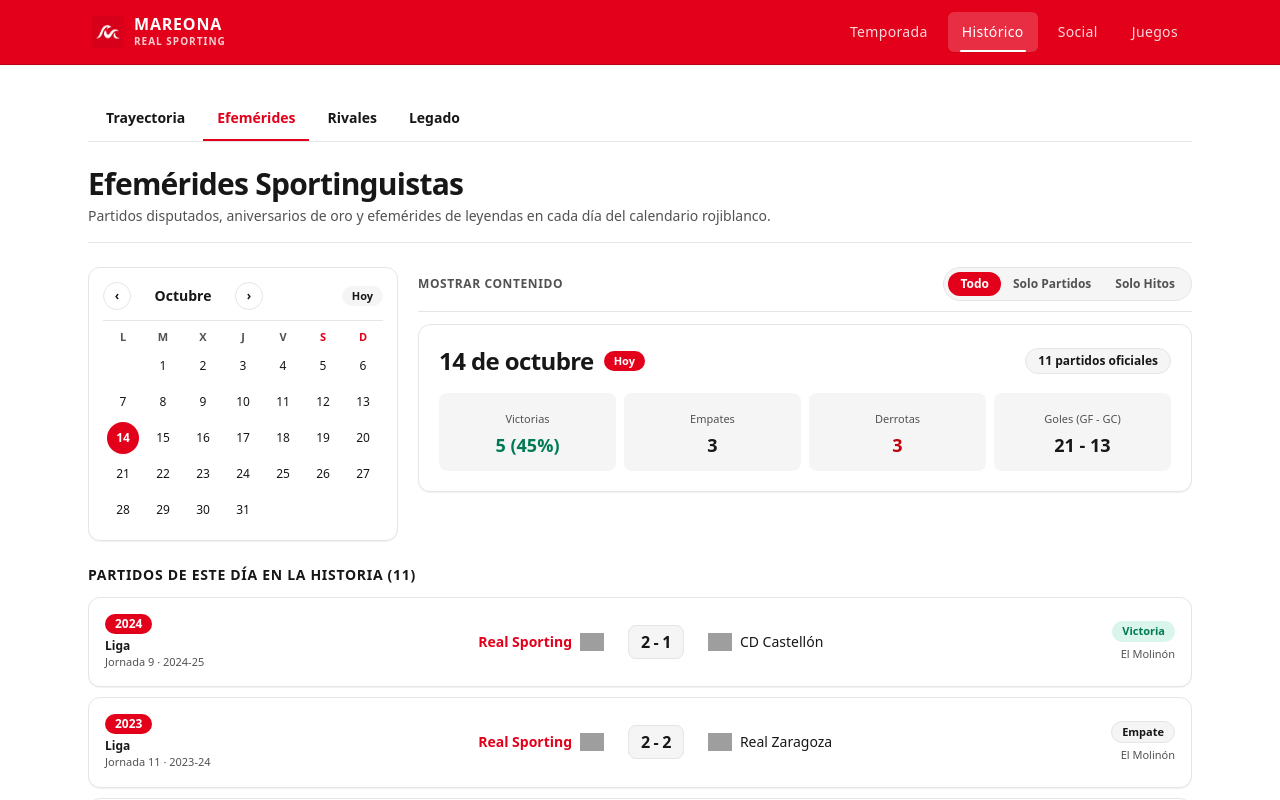
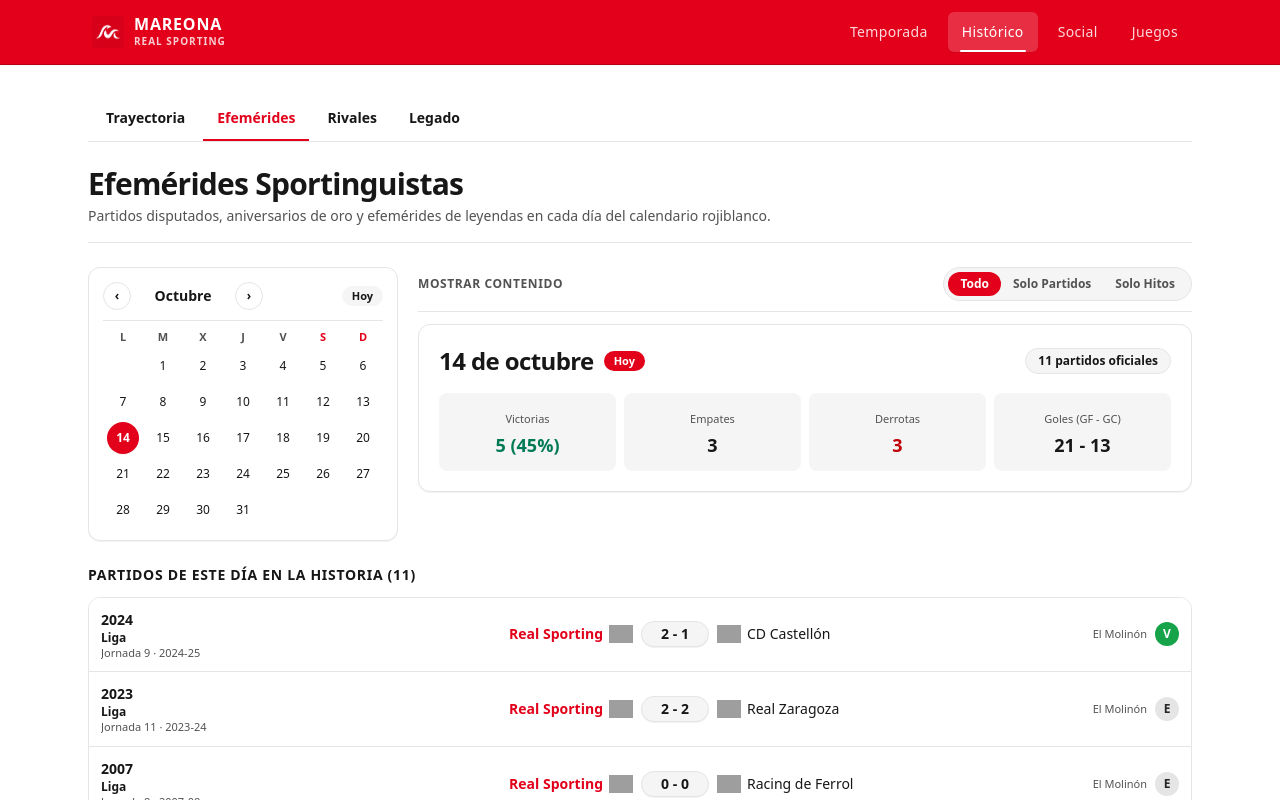
Before and after one commit to MarcoLorenzoMartinez/mareona, a Next.js app: page /historico/efemerides in a window 1280 px wide. Shown: the top 800 px of the page. Built offline with nearby package versions, Linux system fonts and the light colour scheme; grey boxes are pictures that could not be loaded.

Commit message:
feat(historico): adopt Trayectoria match row layout with historical date context in ephemerides

```diff
--- /dev/null
+++ b/src/app/(main)/historico/efemerides/ephemerides-match-row.tsx
@@ -0,0 +1,128 @@
+// Client: Fila interactiva de partido en efemérides con contexto histórico a la izquierda
+"use client";
+
+import type { DayMatchItem } from "@/lib/historical/ephemerides-types";
+import { TeamCrest } from "@/components/media/team-crest";
+
+interface EphemeridesMatchRowProps {
+  readonly match: DayMatchItem;
+  readonly onSelect: (match: DayMatchItem) => void;
+}
+
+function getCompetitionBg(comp: string): string {
+  if (comp === "Copa UEFA") return "bg-indigo-50/30 hover:bg-indigo-100/40";
+  if (comp === "Copa del Rey") return "bg-stone-50/80 hover:bg-stone-100/80";
+  if (comp === "Promoción") return "bg-amber-50/40 hover:bg-amber-100/50";
+  return "bg-white hover:bg-[var(--surface)]";
+}
+
+/**
+ * Single match row formatted with Trayectoria grid, prominent year and competition context.
+ */
+export function EphemeridesMatchRow({ match, onSelect }: EphemeridesMatchRowProps) {
+  return (
+    <div
+      role="button"
+      tabIndex={0}
+      onClick={() => onSelect(match)}
+      onKeyDown={(e) => {
+        if (e.key === "Enter" || e.key === " ") {
+          e.preventDefault();
+          onSelect(match);
+        }
+      }}
+      aria-label={`Ver acta oficial: ${match.homeTeam} ${match.homeScore} - ${match.awayScore} ${match.awayTeam}`}
+      className={`grid grid-cols-[100px_1fr_56px_1fr_28px] sm:grid-cols-[180px_1fr_68px_1fr_130px] md:grid-cols-[210px_1fr_68px_1fr_150px] lg:grid-cols-[230px_1fr_68px_1fr_160px] items-center gap-1.5 sm:gap-2 py-3 px-3 cursor-pointer transition-colors focus-visible:outline-none focus-visible:ring-2 focus-visible:ring-[var(--primary)] ${getCompetitionBg(
+        match.competition
+      )}`}
+    >
+      {/* 1. Context: Year, Competition, Round & Season */}
+      <div className="flex flex-col min-w-0 pr-1 leading-tight">
+        <span className="text-xs sm:text-sm font-extrabold text-[var(--foreground)] font-sans tabular-nums">
+          {match.year}
+        </span>
+        <span className="text-[11px] sm:text-xs font-semibold text-[var(--foreground)] truncate">
+          {match.competition}
+        </span>
+        <span className="text-[10px] sm:text-[11px] text-[var(--muted-foreground)] truncate font-sans tabular-nums">
+          {match.round} · {match.season}
+        </span>
+      </div>
+
+      {/* 2. Home Team & Crest */}
+      <div className="flex items-center justify-end gap-1.5 min-w-0 text-right">
+        <span
+          className={`text-xs sm:text-sm truncate ${
+            match.homeTeam === "Real Sporting"
+              ? "font-bold text-[var(--primary)]"
+              : "font-medium text-[var(--foreground)]"
+          }`}
+        >
+          {match.homeTeam}
+        </span>
+        <TeamCrest
+          crestUrl={match.homeCrestUrl}
+          teamName={match.homeTeam}
+          size="sm"
+          isSporting={match.homeTeam === "Real Sporting"}
+        />
+      </div>
+
+      {/* 3. Centered Score Badge */}
+      <div className="flex items-center justify-center">
+        <div className="flex items-center justify-center w-full px-1.5 sm:px-2 py-0.5 rounded-full bg-[var(--surface)] border border-[var(--border)] font-black text-xs sm:text-sm tabular-nums text-[var(--foreground)] shadow-2xs group-hover:border-[var(--primary)]">
+          {match.homeScore} - {match.awayScore}
+        </div>
+      </div>
+
+      {/* 4. Away Team & Crest */}
+      <div className="flex items-center justify-start gap-1.5 min-w-0 text-left">
+        <TeamCrest
+          crestUrl={match.awayCrestUrl}
+          teamName={match.awayTeam}
+          size="sm"
+          isSporting={match.awayTeam === "Real Sporting"}
+        />
+        <span
+          className={`text-xs sm:text-sm truncate ${
+            match.awayTeam === "Real Sporting"
+              ? "font-bold text-[var(--primary)]"
+              : "font-medium text-[var(--foreground)]"
+          }`}
+        >
+          {match.awayTeam}
+        </span>
+      </div>
+
+      {/* 5. Stadium & Outcome */}
+      <div className="flex items-center gap-2 justify-end">
+        {match.venue && (
+          <span
+            className="hidden md:inline-block text-[11px] text-[var(--muted-foreground)] truncate max-w-[105px] text-right"
+            title={match.venue}
+          >
+            {match.venue}
+          </span>
+        )}
+        <span
+          className={`w-6 h-6 rounded-full shrink-0 flex items-center justify-center text-xs font-black select-none ${
+            match.outcome === "V"
+              ? "bg-[#16a34a] text-white"
+              : match.outcome === "E"
+              ? "bg-neutral-200 text-neutral-800"
+              : "bg-[#dc2626] text-white"
+          }`}
+          aria-label={
+            match.outcome === "V"
+              ? "Victoria"
+              : match.outcome === "E"
+              ? "Empate"
+              : "Derrota"
+          }
+        >
+          {match.outcome}
+        </span>
+      </div>
+    </div>
+  );
+}
--- a/src/app/(main)/historico/efemerides/ephemerides-matches-list.tsx
+++ b/src/app/(main)/historico/efemerides/ephemerides-matches-list.tsx
@@ -1,15 +1,43 @@
+// Client: Lista interactiva de partidos con diseño de trayectoria y apertura de acta oficial
+"use client";
+
+import { useState } from "react";
 import type { DayMatchItem } from "@/lib/historical/ephemerides-types";
-import { TeamCrest } from "@/components/media/team-crest";
+import type { HistoricalMatch } from "@/lib/historical/types";
+import { EphemeridesMatchRow } from "./ephemerides-match-row";
+import { HistoricalMatchDetailModal } from "../match-detail-modal";
 
 interface EphemeridesMatchesListProps {
   readonly matches: readonly DayMatchItem[];
 }
 
 /**
- * Renders the list of official historical matches played on the chosen calendar date.
+ * Renders official historical matches using the Trayectoria layout,
+ * featuring date context on the left, centered score badge, team crests, and outcome pill.
  */
 export function EphemeridesMatchesList({ matches }: EphemeridesMatchesListProps) {
+  const [selectedMatch, setSelectedMatch] = useState<DayMatchItem | null>(null);
+
   if (matches.length === 0) return null;
+
+  const matchForModal: HistoricalMatch | null = selectedMatch
+    ? {
+        id: selectedMatch.id,
+        date: selectedMatch.date,
+        competition: selectedMatch.competition,
+        round: selectedMatch.round,
+        homeTeam: selectedMatch.homeTeam,
+        homeCrestUrl: selectedMatch.homeCrestUrl,
+        awayTeam: selectedMatch.awayTeam,
+        awayCrestUrl: selectedMatch.awayCrestUrl,
+        homeScore: selectedMatch.homeScore,
+        awayScore: selectedMatch.awayScore,
+        isHome: selectedMatch.isHome,
+        outcome: selectedMatch.outcome,
+        opponent: selectedMatch.opponent,
+        venue: selectedMatch.venue,
+      }
+    : null;
 
   return (
     <section aria-label="Partidos oficiales disputados en esta fecha" className="flex flex-col gap-3">
@@ -17,93 +45,20 @@ export function EphemeridesMatchesList({ matches }: EphemeridesMatchesListProps)
         Partidos de este día en la historia ({matches.length})
       </h3>
 
-      <div className="flex flex-col gap-2.5">
-        {matches.map((m) => {
-          const isWin = m.outcome === "V";
-          const isDraw = m.outcome === "E";
+      <div className="divide-y divide-[var(--border)] rounded-xl border border-[var(--border)] bg-white shadow-2xs overflow-hidden">
+        {matches.map((m) => (
+          <EphemeridesMatchRow key={m.id} match={m} onSelect={setSelectedMatch} />
+        ))}
+      </div>
 
-          return (
-            <article
-              key={m.id}
-              className="flex flex-col justify-between gap-3 rounded-xl border border-[var(--border)] bg-[var(--card)] p-4 shadow-2xs hover:border-[var(--border)]/80 sm:flex-row sm:items-center"
-            >
-              {/* Competition & Year Metadata */}
-              <div className="flex flex-row items-center gap-2 sm:flex-col sm:items-start sm:gap-1 min-w-32">
-                <span className="rounded-full bg-[var(--primary)] px-2.5 py-0.5 text-xs font-bold text-white font-sans tabular-nums">
-                  {m.year}
-                </span>
-                <div className="flex flex-col">
-                  <span className="text-xs font-semibold text-[var(--foreground)]">
-                    {m.competition}
-                  </span>
-                  <span className="text-[11px] text-[var(--muted-foreground)]">
-                    {m.round} · {m.season}
-                  </span>
-                </div>
-              </div>
-
-              {/* Matchup with Crests & Result */}
-              <div className="flex flex-1 items-center justify-center gap-3 sm:gap-6">
-                <div className="flex flex-1 items-center justify-end gap-2 text-right min-w-0">
-                  <span
-                    className={`truncate text-xs sm:text-sm ${
-                      m.isHome ? "font-bold text-[var(--primary)]" : "font-medium text-[var(--foreground)]"
-                    }`}
-                  >
-                    {m.homeTeam}
-                  </span>
-                  <TeamCrest
-                    crestUrl={m.homeCrestUrl}
-                    teamName={m.homeTeam}
-                    size="sm"
-                    isSporting={m.isHome}
-                  />
-                </div>
-
-                <div className="flex shrink-0 items-center justify-center rounded-lg bg-[var(--surface)] px-3 py-1 font-sans text-base font-extrabold tabular-nums tracking-tight text-[var(--foreground)] border border-[var(--border)]">
-                  {m.homeScore} - {m.awayScore}
-                </div>
-
-                <div className="flex flex-1 items-center justify-start gap-2 text-left min-w-0">
-                  <TeamCrest
-                    crestUrl={m.awayCrestUrl}
-                    teamName={m.awayTeam}
-                    size="sm"
-                    isSporting={!m.isHome}
-                  />
-                  <span
-                    className={`truncate text-xs sm:text-sm ${
-                      !m.isHome ? "font-bold text-[var(--primary)]" : "font-medium text-[var(--foreground)]"
-                    }`}
-                  >
-                    {m.awayTeam}
-                  </span>
-                </div>
-              </div>
-
-              {/* Outcome Badge & Stadium */}
-              <div className="flex items-center justify-between sm:flex-col sm:items-end sm:justify-center gap-1 min-w-24">
-                <span
-                  className={`rounded-full px-2.5 py-0.5 text-[11px] font-bold ${
-                    isWin
-                      ? "bg-emerald-500/15 text-emerald-700"
-                      : isDraw
-                      ? "bg-[var(--surface)] text-[var(--foreground)] border border-[var(--border)]"
-                      : "bg-red-500/10 text-red-700"
-                  }`}
-                >
-                  {isWin ? "Victoria" : isDraw ? "Empate" : "Derrota"}
-                </span>
-                {m.venue && (
-                  <span className="text-[11px] text-[var(--muted-foreground)] truncate max-w-32">
-                    {m.venue}
-                  </span>
-                )}
-              </div>
-            </article>
-          );
-        })}
-      </div>
+      {/* Official Match Sheet Modal */}
+      {matchForModal && selectedMatch && (
+        <HistoricalMatchDetailModal
+          match={matchForModal}
+          season={selectedMatch.season}
+          onClose={() => setSelectedMatch(null)}
+        />
+      )}
     </section>
   );
 }
```
